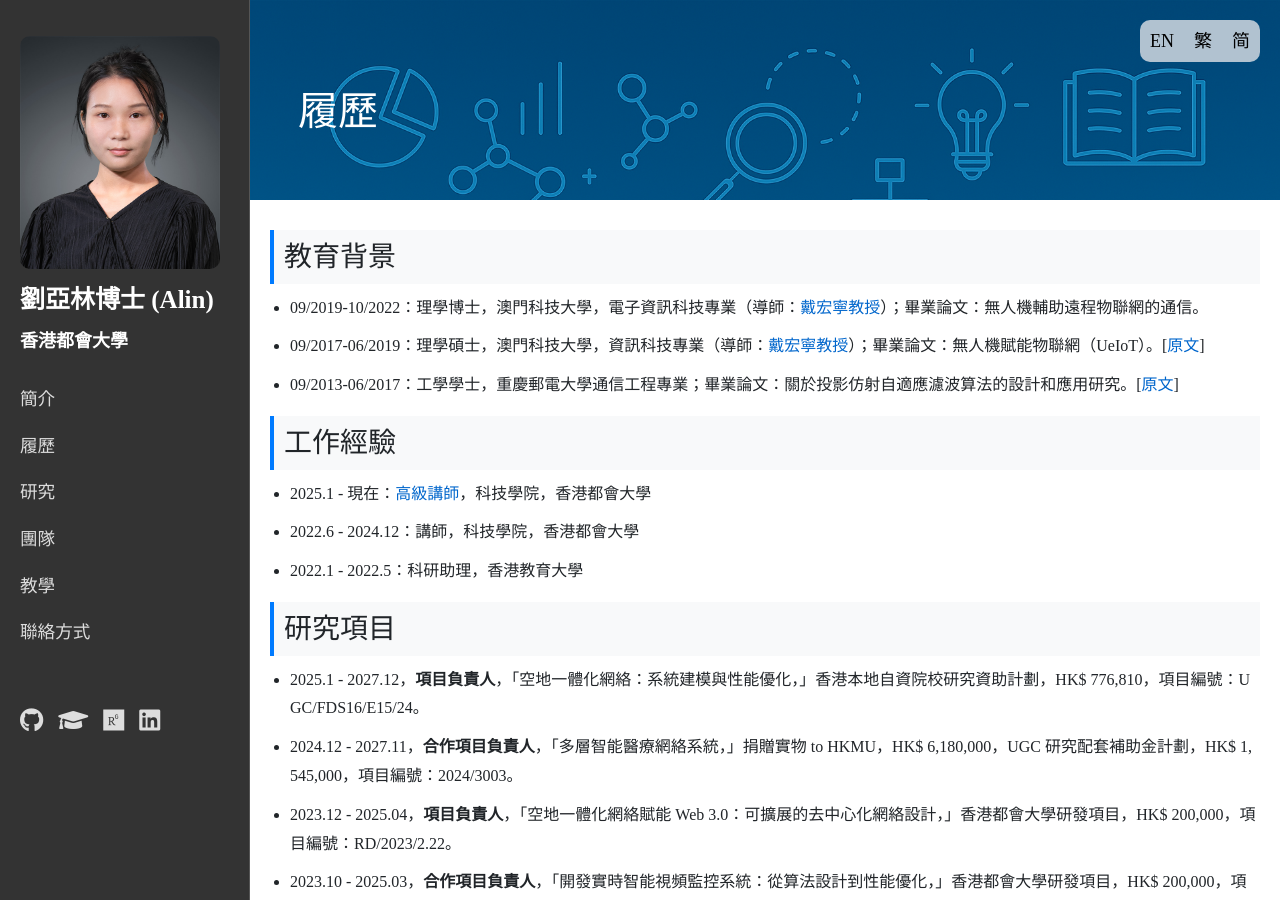
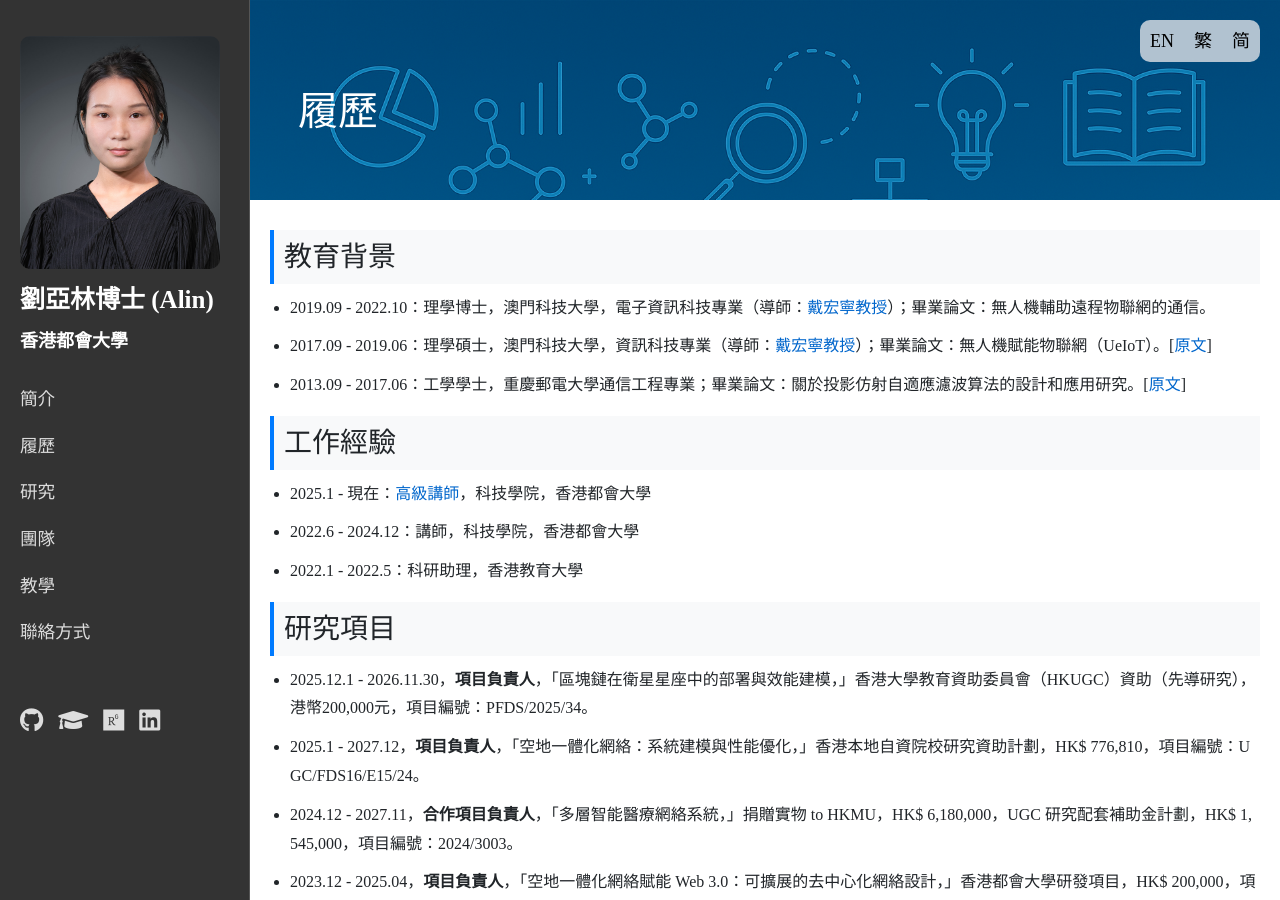
Before and after one commit to yalin-liu/yalin-liu.github.io, a Jekyll site: the page built from zh-TW/resume.md, in a window 1280 px wide and 900 px high. Built offline with Jekyll 4.4.1, drawn with Linux system fonts in a browser that asks for light colours.

Commit message:
update resume and project

```diff
--- a/zh-TW/resume.md
+++ b/zh-TW/resume.md
@@ -17,13 +17,13 @@ language: zh-TW
     <h3 class="callout">教育背景</h3>
     <ul>
         <li>
-            09/2019-10/2022：理學博士，澳門科技大學，電子資訊科技專業（導師：<a href="https://www.henrylab.net/" target="_blank">戴宏寧教授</a>）；畢業論文：無人機輔助遠程物聯網的通信。
+            2019.09 - 2022.10：理學博士，澳門科技大學，電子資訊科技專業（導師：<a href="https://www.henrylab.net/" target="_blank">戴宏寧教授</a>）；畢業論文：無人機輔助遠程物聯網的通信。
         </li>
         <li>
-            09/2017-06/2019：理學碩士，澳門科技大學，資訊科技專業（導師：<a href="https://www.henrylab.net/" target="_blank">戴宏寧教授</a>）；畢業論文：無人機賦能物聯網（UeIoT）。[<a href="https://github.com/yalin-liu/yalin-liu.github.io/blob/d82d9ad7fcb415b7500a357307ff06702e5ae261/papers/Master_Thesis.pdf" target="_blank">原文</a>]
+            2017.09 - 2019.06：理學碩士，澳門科技大學，資訊科技專業（導師：<a href="https://www.henrylab.net/" target="_blank">戴宏寧教授</a>）；畢業論文：無人機賦能物聯網（UeIoT）。[<a href="https://github.com/yalin-liu/yalin-liu.github.io/blob/d82d9ad7fcb415b7500a357307ff06702e5ae261/papers/Master_Thesis.pdf" target="_blank">原文</a>]
         </li>
         <li>
-            09/2013-06/2017：工學學士，重慶郵電大學通信工程專業；畢業論文：關於投影仿射自適應濾波算法的設計和應用研究。[<a href="https://github.com/yalin-liu/yalin-liu.github.io/blob/d82d9ad7fcb415b7500a357307ff06702e5ae261/papers/Bach_Thesis.pdf" target="_blank">原文</a>]
+            2013.09 - 2017.06：工學學士，重慶郵電大學通信工程專業；畢業論文：關於投影仿射自適應濾波算法的設計和應用研究。[<a href="https://github.com/yalin-liu/yalin-liu.github.io/blob/d82d9ad7fcb415b7500a357307ff06702e5ae261/papers/Bach_Thesis.pdf" target="_blank">原文</a>]
         </li>
     </ul>
     <h3 class="callout">工作經驗</h3>
@@ -40,6 +40,9 @@ language: zh-TW
     </ul>
     <h3 class="callout">研究項目</h3>
     <ul>
+        <li>
+            2025.12.1 - 2026.11.30，<span class="highlight">項目負責人</span>，「區塊鏈在衛星星座中的部署與效能建模，」香港大學教育資助委員會（HKUGC）資助（先導研究），港幣200,000元，項目編號：PFDS/2025/34。
+        </li>
         <li>
             2025.1 - 2027.12，<span class="highlight">項目負責人</span>，「空地一體化網絡：系統建模與性能優化，」香港本地自資院校研究資助計劃，HK$ 776,810，項目編號：UGC/FDS16/E15/24。
         </li>
```
Also changed, not shown: _pages/resume.md (+3 -0 lines), zh-CN/resume.md (+6 -3 lines).
